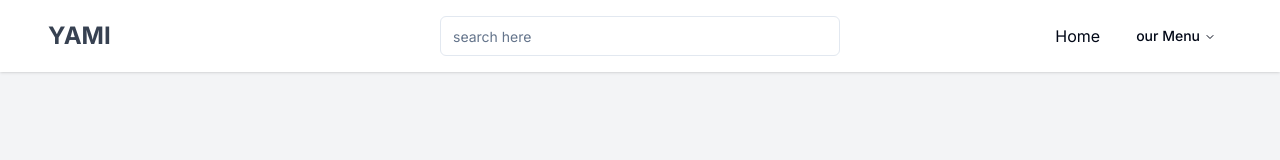
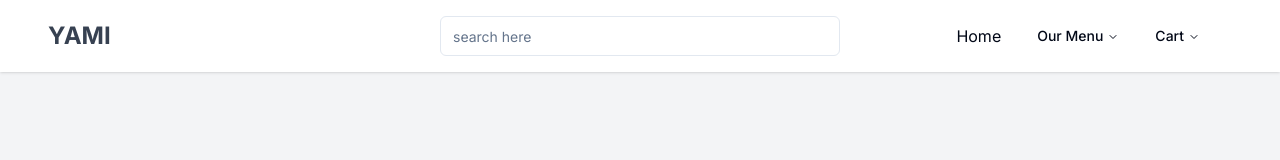
Before and after one commit to tchi-sama/yami, a Next.js app: page / in a window 1280 px wide. Shown: the top 160 px of the page. Built offline with nearby package versions, Linux system fonts and the light colour scheme.

Commit message:
navbar done

```diff
--- a/components/global/Navbar.tsx
+++ b/components/global/Navbar.tsx
@@ -13,6 +13,7 @@ import {
 } from "@/components/ui/navigation-menu";
 import Link from "next/link";
 import { Input } from "../ui/input";
+import { Button } from "../ui/button";
 
 export default function Navbar() {
   return (
@@ -22,11 +23,12 @@ export default function Navbar() {
           <h1 className="text-2xl font-bold text-gray-700">YAMI</h1>
         </div>
         <div>
-          <Input className="min-w-[400px]" placeholder="search here"/>
+          <Input className="min-w-[400px]" placeholder="search here" />
         </div>
         <div className="flex-1 flex justify-end">
-            <NavigationMenu >
+          <NavigationMenu className="px-4">
             <NavigationMenuList>
+
               <NavigationMenuItem>
                 <Link href="#" legacyBehavior passHref>
                   <NavigationMenuLink className="px-4 py-2">
@@ -34,14 +36,25 @@ export default function Navbar() {
                   </NavigationMenuLink>
                 </Link>
               </NavigationMenuItem>
+
               <NavigationMenuItem>
-                <NavigationMenuTrigger>our Menu</NavigationMenuTrigger>
+                <NavigationMenuTrigger>Our Menu</NavigationMenuTrigger>
                 <NavigationMenuContent>
                   <NavigationMenuLink>Link</NavigationMenuLink>
                 </NavigationMenuContent>
               </NavigationMenuItem>
+
+              <NavigationMenuItem>
+                <NavigationMenuTrigger>Cart</NavigationMenuTrigger>
+                <NavigationMenuContent>
+                  <NavigationMenuLink>Link</NavigationMenuLink>
+                </NavigationMenuContent>
+              </NavigationMenuItem>
+
+
             </NavigationMenuList>
           </NavigationMenu>
+          {false && <Button>login</Button>}
         </div>
       </div>
     </div>
```
Lines whose indentation alone changed are shown as unchanged.
